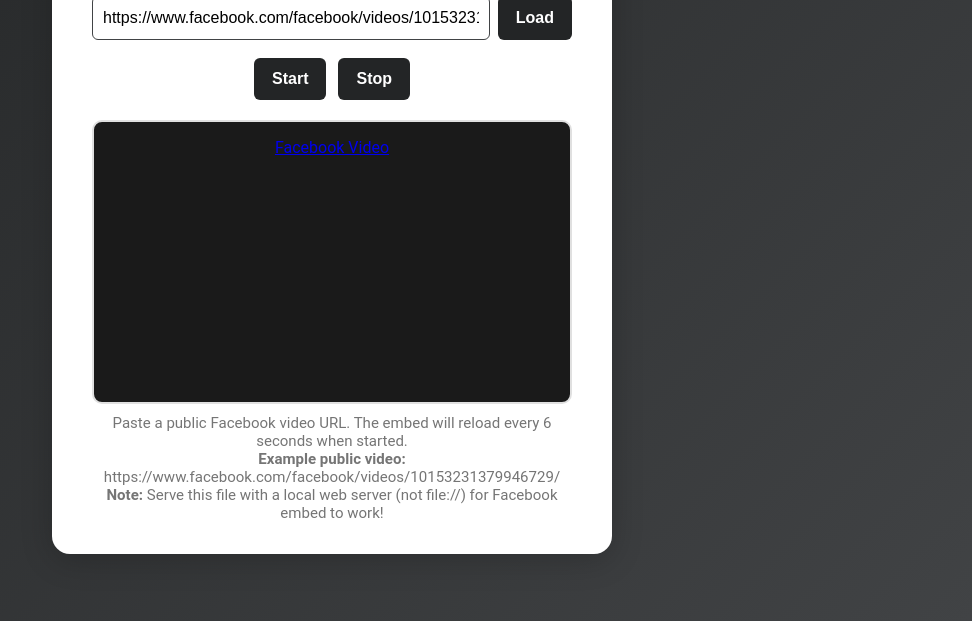
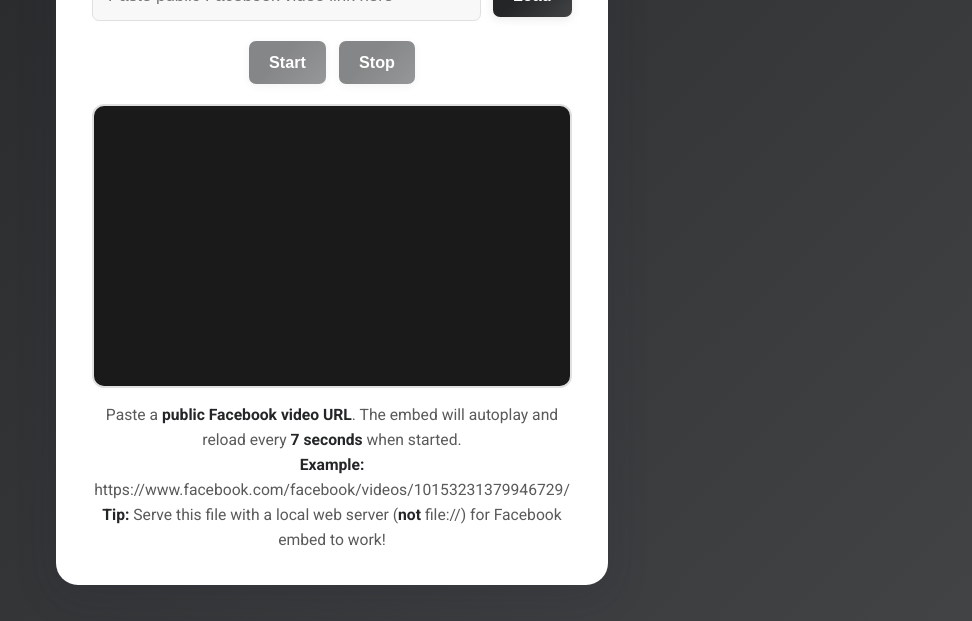
Before and after one commit to Warren122093/fbframe, a plain HTML site: page index.html in a window 1280 px wide. Shown: the part 179-800 px from the top of the page, without its empty margins (308-1280 px from the left). Drawn offline with Linux system fonts and the light colour scheme.

Commit message:
Update index.html

```diff
--- a/index.html
+++ b/index.html
@@ -1,8 +1,10 @@
 <!DOCTYPE html>
-<html>
+<html lang="en">
 <head>
   <meta charset="utf-8">
-  <title>Facebook Video Embed v3.0 Test</title>
+  <title>Facebook Video Embed v3.0 Autoplay</title>
+  <meta name="viewport" content="width=device-width, initial-scale=1">
+  <link href="https://fonts.googleapis.com/css?family=Roboto:400,700&display=swap" rel="stylesheet">
   <style>
     body {
       font-family: 'Roboto', Arial, sans-serif;
@@ -18,79 +20,121 @@
     .container {
       background: #fff;
       color: #232526;
-      border-radius: 18px;
-      box-shadow: 0 6px 32px rgba(0,0,0,0.2);
-      padding: 36px 40px 32px 40px;
+      border-radius: 22px;
+      box-shadow: 0 10px 40px rgba(40,40,60,0.18);
+      padding: 38px 36px 32px 36px;
       max-width: 480px;
-      width: 100%;
+      width: 98vw;
       text-align: center;
+      animation: fadeInUp 1.1s cubic-bezier(.23,1.02,.59,.99);
+      transition: box-shadow 0.3s;
+    }
+    .container:hover {
+      box-shadow: 0 22px 60px rgba(40,40,60,0.25);
+    }
+    @keyframes fadeInUp {
+      0% { opacity: 0; transform: translateY(60px);}
+      100% { opacity: 1; transform: translateY(0);}
     }
     h1 {
       font-weight: 700;
       color: #232526;
-      margin-bottom: 12px;
+      margin-bottom: 16px;
+      letter-spacing: 0.5px;
+      animation: fadeIn 1.2s;
+    }
+    @keyframes fadeIn {
+      from { opacity: 0;}
+      to { opacity: 1;}
     }
     .form-group {
       display: flex;
-      gap: 8px;
-      margin-bottom: 18px;
+      gap: 12px;
+      margin-bottom: 20px;
+      align-items: center;
+      justify-content: center;
+      animation: fadeIn 1.4s;
     }
     input[type="text"] {
       flex: 1;
-      padding: 12px 10px;
-      border: 1.5px solid #414345;
-      border-radius: 6px;
-      font-size: 1rem;
+      padding: 14px 15px;
+      border: 1.5px solid #e0e0e0;
+      border-radius: 7px;
+      font-size: 1.06rem;
       outline: none;
-      transition: border-color 0.2s;
+      background: #f8f8f8;
+      color: #232526;
+      box-shadow: 0 1px 3px rgba(210,210,220,0.04);
+      transition: border-color 0.22s, background 0.22s;
+      min-width: 0;
     }
     input[type="text"]:focus {
-      border-color: #232526;
+      border-color: #6a6b6e;
+      background: #fff;
     }
     button {
-      background: #232526;
+      background: linear-gradient(135deg, #232526 40%, #414345 100%);
       color: #fff;
       border: none;
-      padding: 12px 18px;
-      border-radius: 6px;
-      font-size: 1rem;
+      padding: 12px 20px;
+      border-radius: 7px;
+      font-size: 1.01rem;
       font-weight: 700;
       cursor: pointer;
-      transition: background 0.2s;
+      box-shadow: 0 2px 10px rgba(40,40,60,0.10);
+      transition: background 0.19s, transform 0.15s, box-shadow 0.22s;
+      outline: none;
+      will-change: transform;
     }
-    button:hover {
-      background: #414345;
+    button:active {
+      transform: scale(0.97);
+      box-shadow: 0 1px 5px rgba(40,40,60,0.12);
+    }
+    button:hover:not(:disabled) {
+      background: linear-gradient(135deg, #414345 0%, #232526 100%);
+      box-shadow: 0 4px 20px rgba(40,40,60,0.16);
+    }
+    button:disabled {
+      opacity: 0.55;
+      cursor: not-allowed;
     }
     .actions {
-      margin-bottom: 18px;
+      margin-bottom: 20px;
       display: flex;
       justify-content: center;
-      gap: 12px;
+      gap: 14px;
+      animation: fadeIn 1.6s;
     }
     .iframe-wrap {
-      margin-top: 20px;
-      border-radius: 10px;
+      margin-top: 18px;
+      border-radius: 12px;
       overflow: hidden;
       border: 2px solid #e0e0e0;
       background: #1a1a1a;
       min-height: 280px;
+      animation: fadeInUp 1.3s;
     }
     .note {
-      margin-top: 10px;
-      color: #757575;
-      font-size: 0.94rem;
+      margin-top: 14px;
+      color: #5a5a5a;
+      font-size: 0.98rem;
+      line-height: 1.6;
+      animation: fadeIn 1.7s;
+    }
+    .note b {
+      color: #232526;
     }
     @media (max-width: 600px) {
       .container {
-        padding: 15px 4vw 20px 4vw;
+        padding: 16px 3vw 20px 3vw;
         max-width: 99vw;
       }
       input[type="text"] {
-        font-size: 0.97rem;
+        font-size: 0.98rem;
       }
       button {
-        font-size: 0.97rem;
-        padding: 10px 10px;
+        font-size: 0.99rem;
+        padding: 11px 12px;
       }
     }
   </style>
@@ -101,10 +145,10 @@
   <script async defer src="https://connect.facebook.net/en_US/sdk.js#xfbml=1&version=v3.0"></script>
 
   <div class="container">
-    <h1>Facebook Video Embed v3.0</h1>
+    <h1>Facebook Video Embed</h1>
     <div class="form-group">
-      <input type="text" id="videoUrl" placeholder="Paste public Facebook video link here" value="https://www.facebook.com/facebook/videos/10153231379946729/">
-      <button onclick="loadFbVideo()">Load</button>
+      <input type="text" id="videoUrl" placeholder="Paste public Facebook video link here" value="">
+      <button onclick="loadFbVideo()" id="loadBtn">Load</button>
     </div>
     <div class="actions">
       <button id="startBtn" onclick="startReloading()" disabled>Start</button>
@@ -114,15 +158,25 @@
       <!-- Facebook video will be embedded here -->
     </div>
     <div class="note">
-      Paste a public Facebook video URL. The embed will reload every 6 seconds when started.<br>
-      <b>Example public video:</b><br>
-      https://www.facebook.com/facebook/videos/10153231379946729/<br>
-      <b>Note:</b> Serve this file with a local web server (not file://) for Facebook embed to work!
+      Paste a <b>public Facebook video URL</b>. The embed will autoplay and reload every <b>7 seconds</b> when started.<br>
+      <b>Example:</b> https://www.facebook.com/facebook/videos/10153231379946729/<br>
+      <b>Tip:</b> Serve this file with a local web server (<b>not</b> file://) for Facebook embed to work!
     </div>
   </div>
   <script>
     let reloadInterval = null;
     let currentUrl = "";
+
+    // Animation for input focus
+    document.addEventListener('DOMContentLoaded', function() {
+      const input = document.getElementById('videoUrl');
+      input.addEventListener('focus', function() {
+        this.parentElement.classList.add('active');
+      });
+      input.addEventListener('blur', function() {
+        this.parentElement.classList.remove('active');
+      });
+    });
 
     function loadFbVideo() {
       const url = document.getElementById('videoUrl').value.trim();
@@ -147,8 +201,9 @@
 
     function renderFbEmbed(url) {
       const wrap = document.getElementById('fbVideoWrap');
+      // Add autoplay param in href and data-autoplay for Facebook
       wrap.innerHTML = `
-        <div class="fb-video" data-href="${url}" data-width="440" data-allowfullscreen="true" data-show-text="false">
+        <div class="fb-video" data-href="${url}?autoplay=1" data-width="440" data-allowfullscreen="true" data-show-text="false" data-autoplay="true">
           <div class="fb-xfbml-parse-ignore">
             <blockquote cite="${url}">
               <a href="${url}">Facebook Video</a>
@@ -176,7 +231,7 @@
       if (reloadInterval) clearInterval(reloadInterval);
       reloadInterval = setInterval(() => {
         renderFbEmbed(currentUrl);
-      }, 6000);
+      }, 7000); // 7 seconds
 
       document.getElementById('startBtn').disabled = true;
       document.getElementById('stopBtn').disabled = false;
@@ -188,9 +243,6 @@
       document.getElementById('startBtn').disabled = false;
       document.getElementById('stopBtn').disabled = true;
     }
-
-    // Auto-embed on load for demo
-    window.onload = loadFbVideo;
   </script>
 </body>
 </html>
```
